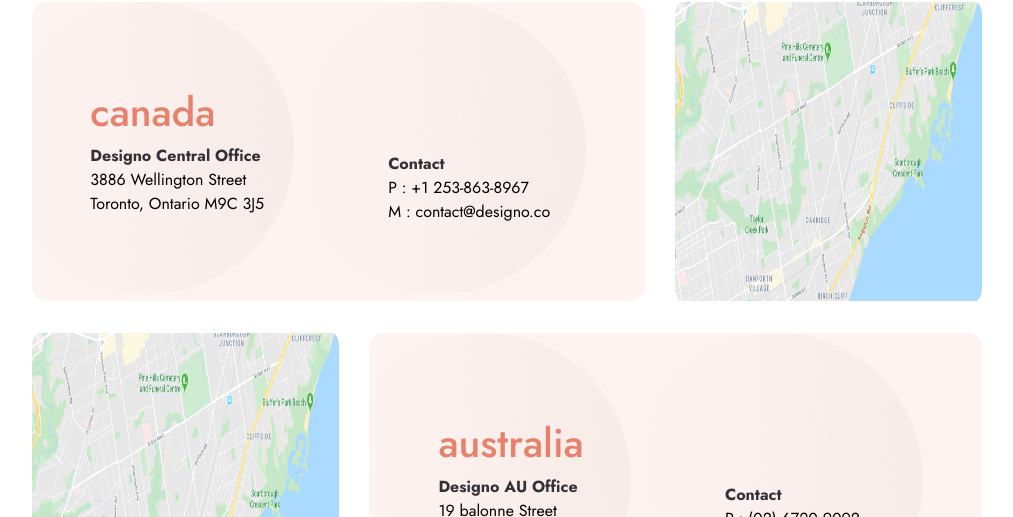
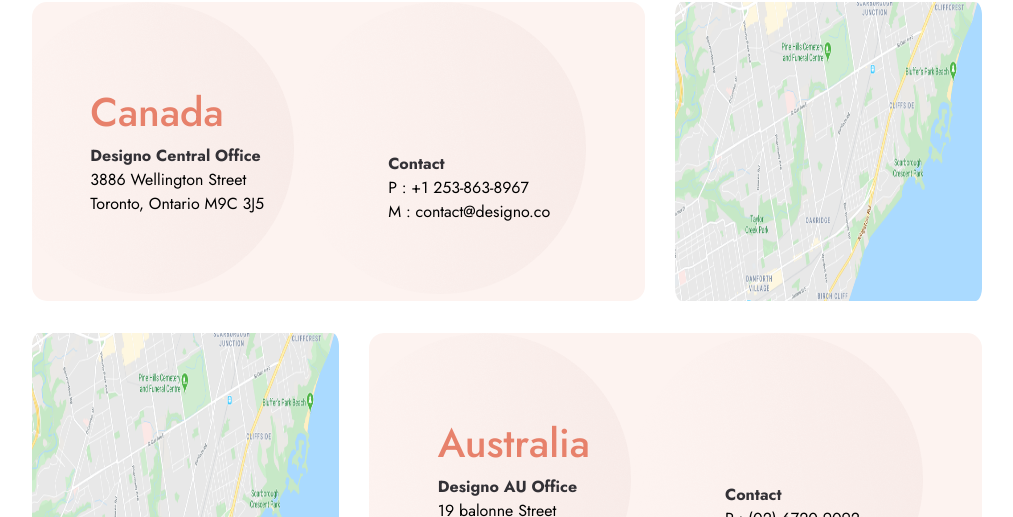
Before and after one commit to swissjake/Designo, a Next.js app: page /location in a window 1280 px wide. Shown: the part 160-677 px from the top of the page, without its empty margins (133-1146 px from the left). Built offline with nearby package versions, Linux system fonts and the light colour scheme.

Commit message:
corrections

```diff
--- a/pages/location.tsx
+++ b/pages/location.tsx
@@ -62,7 +62,7 @@
                       } left-[50%]  top-[50%] translate-x-[-50%] translate-y-[-50%] text-center md:text-start`}
                     >
                       <h1
-                        className={`${styles.contactTitle} whitespace-nowrap leading-[36px] md:leading-[48px] font-medium`}
+                        className={`${styles.contactTitle} capitalize whitespace-nowrap leading-[36px] md:leading-[48px] font-medium`}
                       >
                         {item.country}
                       </h1>
```
